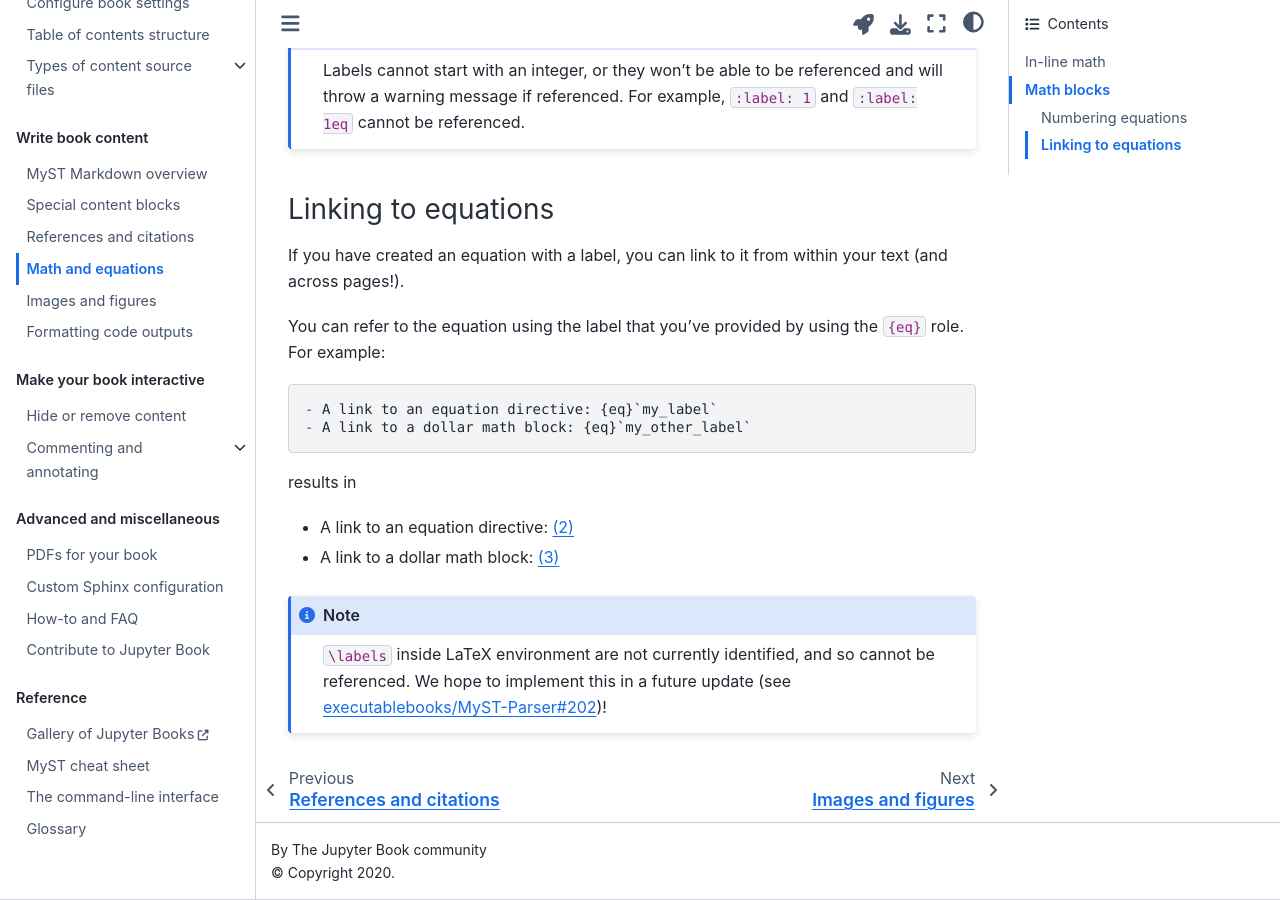
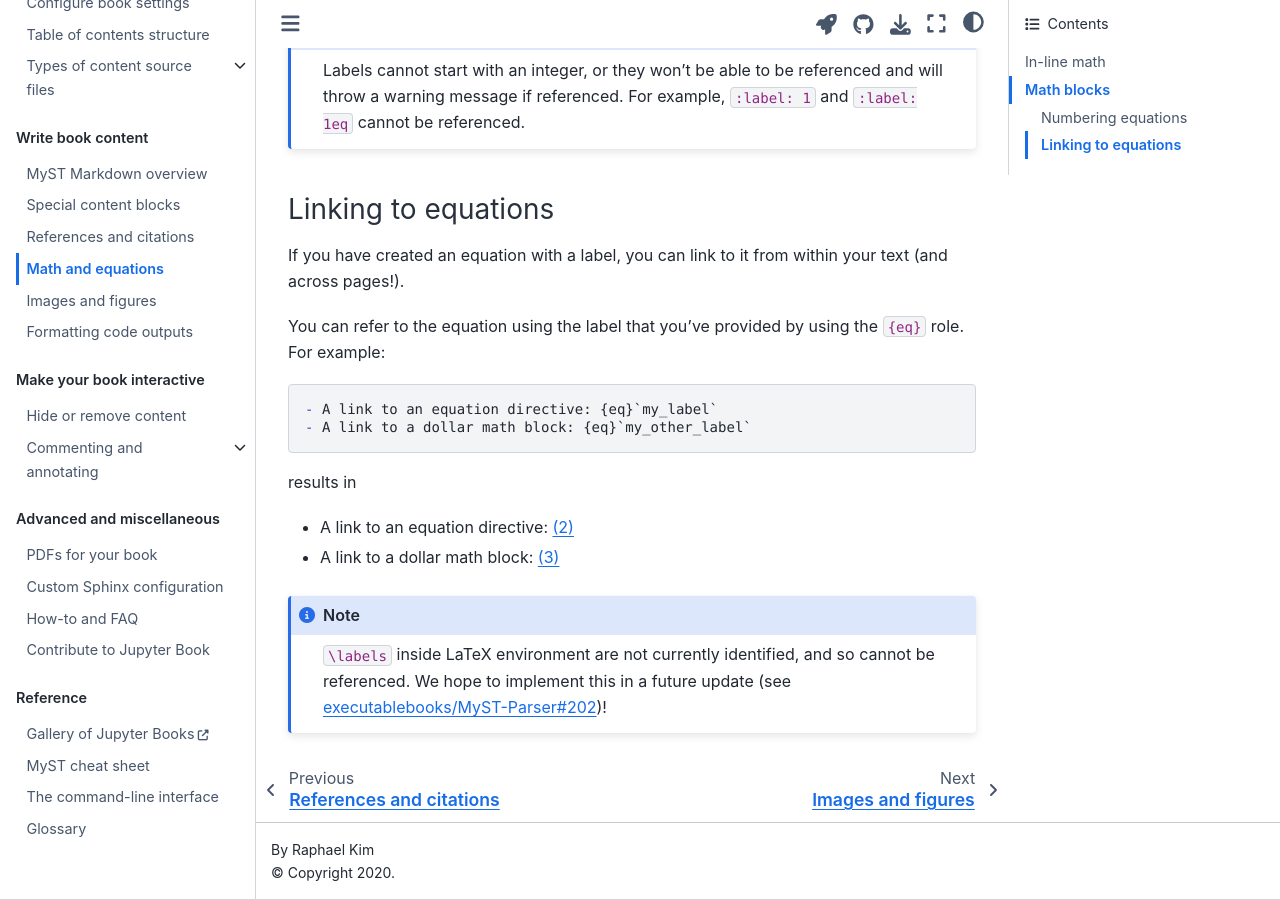
Before and after one commit to DataScientistforAI/DataScienceStudy, a Jupyter Book: the page built from content/math.md, in a window 1280 px wide and 900 px high, scrolled down 2853 px. Built offline with Jupyter Book 1.0.4 settings and Sphinx 7.4.7 and the Sphinx Book theme 1.1.4, drawn with Linux system fonts in a browser that asks for light colours; pages that are not in the unit, such as notebooks, are missing from menus; some of the changed lines change nothing that is shown.

Commit message:
First Commit

```diff
--- a/_config.yml
+++ b/_config.yml
@@ -5,8 +5,8 @@
 
 #######################################################################################
 # Book settings
-title                       : My Jupyter Book  # The title of the book. Will be placed in the left navbar.
-author                      : The Jupyter Book community  # The author of the book
+title                       : Data Science Study  # The title of the book. Will be placed in the left navbar.
+author                      : Raphael Kim  # The author of the book
 copyright                   : "2020"  # Copyright year to be placed in the footer
 logo                        : ""  # A path to the book logo
 # Patterns to skip when building the book. Can be glob-style (e.g. "*skip.ipynb")
@@ -37,8 +37,8 @@
 html:
   favicon                   : ""  # A path to a favicon image
   use_edit_page_button      : false  # Whether to add an "edit this page" button to pages. If `true`, repository information in repository: must be filled in
-  use_repository_button     : false  # Whether to add a link to your repository button
-  use_issues_button         : false  # Whether to add an "open an issue" button
+  use_repository_button     : true  # Whether to add a link to your repository button
+  use_issues_button         : true  # Whether to add an "open an issue" button
   extra_navbar              : Powered by <a href="https://jupyterbook.org">Jupyter Book</a>  # Will be displayed underneath the left navbar.
   extra_footer              : ""  # Will be displayed underneath the footer.
   google_analytics_id       : ""  # A GA id that can be used to track book views.
@@ -60,7 +60,7 @@
   binderhub_url             : https://mybinder.org  # The URL of the BinderHub (e.g., https://mybinder.org)
   jupyterhub_url            : ""  # The URL of the JupyterHub (e.g., https://datahub.berkeley.edu)
   thebe                     : false  # Add a thebe button to pages (requires the repository to run on Binder)
-  colab_url                 : "" # The URL of Google Colab (https://colab.research.google.com)
+  colab_url                 : https://colab.research.google.com" # The URL of Google Colab (https://colab.research.google.com)
 
 repository:
   url                       : https://github.com/DataScientistforAI/DataScienceStudy  # The URL to your book's repository
@@ -73,3 +73,4 @@
   extra_extensions          :   # A list of extra extensions to load by Sphinx (added to those already used by JB).
   local_extensions          :   # A list of local extensions to load by sphinx specified by "name: path" items
   config                    :   # key-value pairs to directly over-ride the Sphinx configuration
+  mathjax_path              : https://cdn.jsdelivr.net/npm/mathjax@3/es5/tex-mml-chtml.js
```
